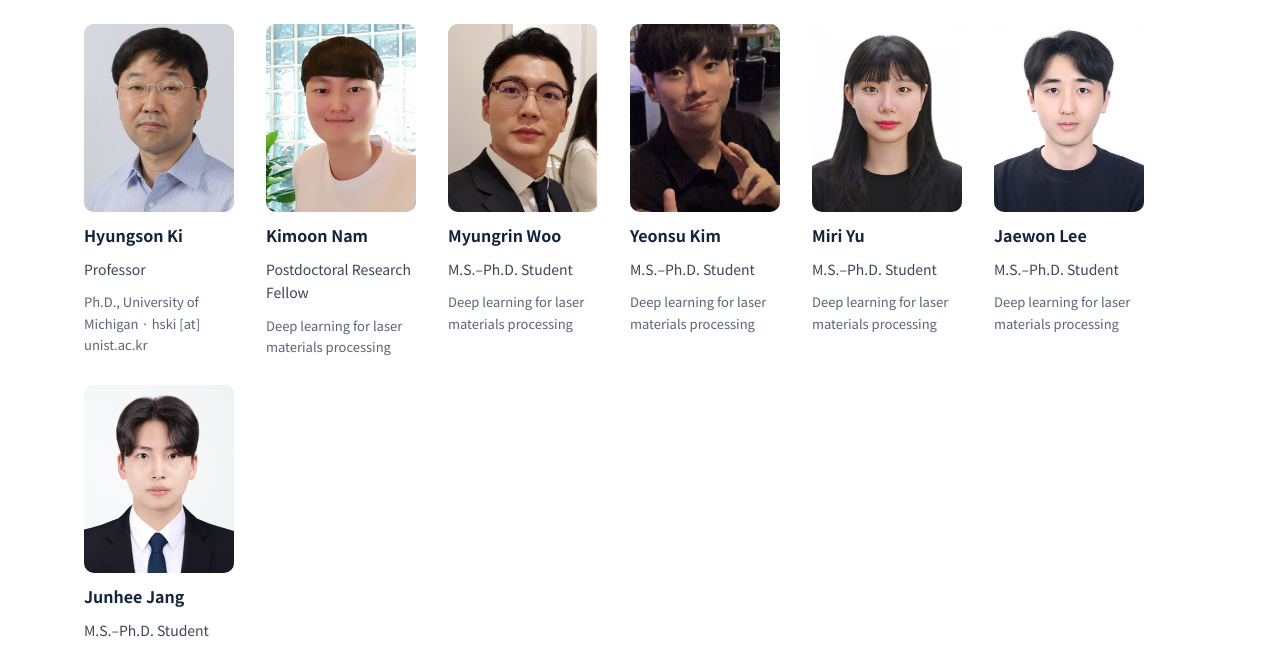
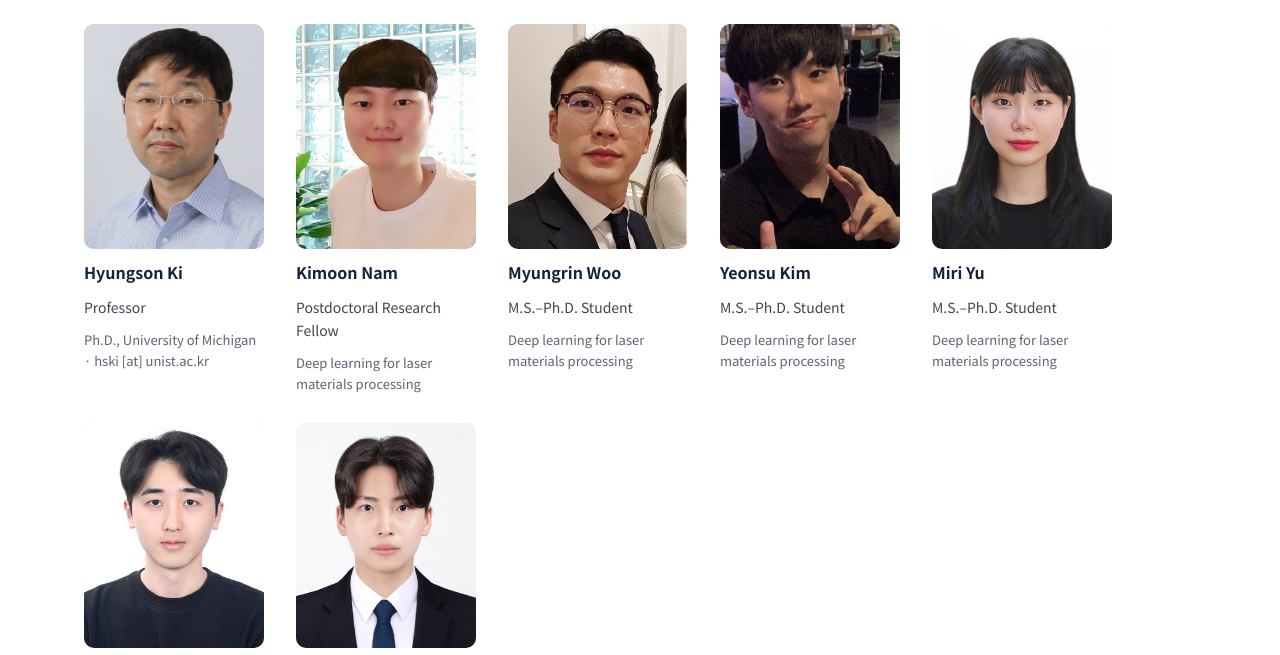
Before and after one commit to houseofdavid1/houseofdavid1.github.io, a plain HTML site: page people.html in a window 1280 px wide. Shown: the part 478-1133 px from the top of the page. Drawn offline with Linux system fonts and the light colour scheme.

Commit message:
People: larger member photos; refresh cached images
Co-Authored-By: Claude Opus 5.5 <noreply@anthropic.com>
Claude-Session: https://claude.ai/code/session_0193FsCwCBU5TNaPgPqdxirM

```diff
--- a/assets/style.css
+++ b/assets/style.css
@@ -150,7 +150,7 @@ a:hover { color: var(--accent-dark); }
 .cv li { display: flex; gap: 16px; padding: 8px 0; border-top: 1px solid var(--line); font-size: 15px; color: var(--body); }
 .cv li span:first-child { flex: 0 0 130px; color: var(--muted); }
 
-.members { display: grid; grid-template-columns: repeat(auto-fill, 150px); gap: 28px 32px; margin-top: 28px; }
+.members { display: grid; grid-template-columns: repeat(auto-fill, 180px); gap: 28px 32px; margin-top: 28px; }
 .member { display: flex; flex-direction: column; gap: 10px; }
 .member .photo {
   aspect-ratio: 4 / 5; border-radius: 10px; overflow: hidden; background: #DDE2E8;
--- a/people.html
+++ b/people.html
@@ -7,7 +7,7 @@
 <link rel="preconnect" href="https://fonts.googleapis.com">
 <link rel="preconnect" href="https://fonts.gstatic.com" crossorigin>
 <link href="https://fonts.googleapis.com/css2?family=Noto+Sans+KR:wght@400;500;700&amp;display=swap" rel="stylesheet">
-<link rel="stylesheet" href="assets/style.css">
+<link rel="stylesheet" href="assets/style.css?v=3">
 </head>
 <body>
 
@@ -42,43 +42,43 @@
       <h2>Current Members</h2>
       <div class="members">
         <div class="member">
-          <div class="photo"><img src="assets/people/hyungson-ki.jpg" alt="Prof. Hyungson Ki"></div>
+          <div class="photo"><img src="assets/people/hyungson-ki.jpg?v=3" alt="Prof. Hyungson Ki"></div>
           <h3>Hyungson Ki</h3>
           <p>Professor</p>
           <p class="since">Ph.D., University of Michigan · hski [at] unist.ac.kr</p>
         </div>
         <div class="member">
-          <div class="photo"><img src="assets/people/kimoon-nam.jpg" alt="Kimoon Nam"></div>
+          <div class="photo"><img src="assets/people/kimoon-nam.jpg?v=3" alt="Kimoon Nam"></div>
           <h3>Kimoon Nam</h3>
           <p>Postdoctoral Research Fellow</p>
           <p class="since">Deep learning for laser materials processing</p>
         </div>
         <div class="member">
-          <div class="photo"><img src="assets/people/myungrin-woo.jpg" alt="Myungrin Woo"></div>
+          <div class="photo"><img src="assets/people/myungrin-woo.jpg?v=3" alt="Myungrin Woo"></div>
           <h3>Myungrin Woo</h3>
           <p>M.S.–Ph.D. Student</p>
           <p class="since">Deep learning for laser materials processing</p>
         </div>
         <div class="member">
-          <div class="photo"><img src="assets/people/yeonsu-kim.jpg" alt="Yeonsu Kim"></div>
+          <div class="photo"><img src="assets/people/yeonsu-kim.jpg?v=3" alt="Yeonsu Kim"></div>
           <h3>Yeonsu Kim</h3>
           <p>M.S.–Ph.D. Student</p>
           <p class="since">Deep learning for laser materials processing</p>
         </div>
         <div class="member">
-          <div class="photo"><img src="assets/people/miri-yu.jpg" alt="Miri Yu"></div>
+          <div class="photo"><img src="assets/people/miri-yu.jpg?v=3" alt="Miri Yu"></div>
           <h3>Miri Yu</h3>
           <p>M.S.–Ph.D. Student</p>
           <p class="since">Deep learning for laser materials processing</p>
         </div>
         <div class="member">
-          <div class="photo"><img src="assets/people/jaewon-lee.jpg" alt="Jaewon Lee"></div>
+          <div class="photo"><img src="assets/people/jaewon-lee.jpg?v=3" alt="Jaewon Lee"></div>
           <h3>Jaewon Lee</h3>
           <p>M.S.–Ph.D. Student</p>
           <p class="since">Deep learning for laser materials processing</p>
         </div>
         <div class="member">
-          <div class="photo"><img src="assets/people/junhee-jang.jpg" alt="Junhee Jang"></div>
+          <div class="photo"><img src="assets/people/junhee-jang.jpg?v=3" alt="Junhee Jang"></div>
           <h3>Junhee Jang</h3>
           <p>M.S.–Ph.D. Student</p>
           <p class="since">Deep learning for laser materials processing</p>
```
Also changed, not shown: index.html (+1 -1 lines), publications.html (+1 -1 lines), research.html (+1 -1 lines), teaching.html (+1 -1 lines).
